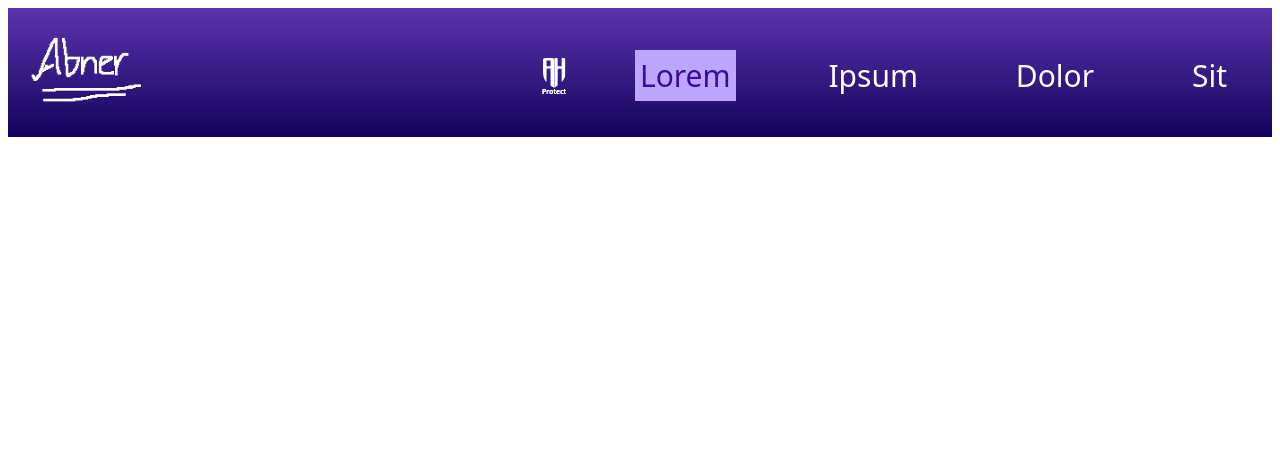
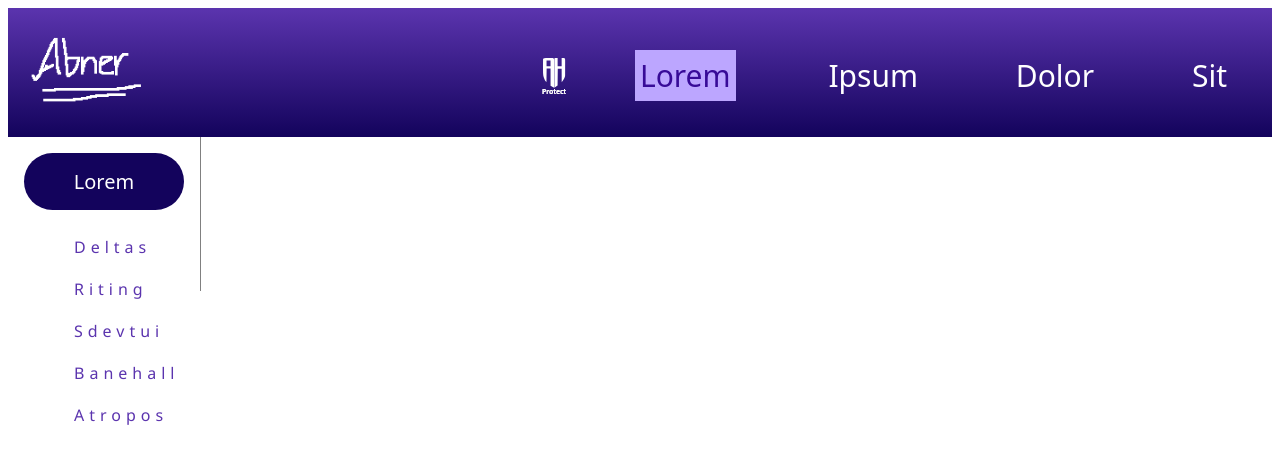
Before and after one commit to Thirdypogi13/quackit-copy, a PHP site: page /Lorem.html in a window 1280 px wide. Shown: the top 467 px of the page. Run offline with PHP 8.4, Linux system fonts and the light colour scheme.

Commit message:
learn how to po header, nav, article and iframe

```diff
--- a/Lorem.html
+++ b/Lorem.html
@@ -21,6 +21,20 @@
                     </span>
                 </div>
         </header>
+        <nav>
+            <div  id="Loremword">Lorem</div>
+            <ul>
+                <a href="https://www.wallpaperflare.com/abstract-purple-design-pattern-light-wallpaper-graphic-wallpaper-tyyqc" target="_blank" ><li>Deltas</li></a>
+                <a href="https://www.123freevectors.com/light-purple-abstract-background-107109/" target="_blank"><li>Riting</li></a>
+                <a href="https://pixabay.com/illustrations/pattern-purple-design-background-1193740/" target="_blank"><li>Sdevtui</li></a>
+                <a href="https://www.123freevectors.com/purple-black-and-white-polygon-background-design-131682/"><li>Banehall</li></a>
+                <a href="https://img.freepik.com/free-vector/gradient-gadget-text-effect_17005-1286.jpg?w=900&t=st=1662648505~exp=1662649105~hmac=a8f874289102d08bbe8a2223834aa926176b2d7a934bb12837e045d739c24fee"><li>Atropos</li></a>
+            </ul>
+        </nav>
+        <article>
+            <iframe class="scroll">
+            </iframe>
+        </article>
         <div></div>
 
 
--- a/abner2.css
+++ b/abner2.css
@@ -95,6 +95,7 @@ h1 {
 #circle_img {
     display: flex;
     justify-content: space-evenly;
+    border: 30px white solid;
 }
 
 .floatcenter {
@@ -120,7 +121,7 @@ h1 {
 
 footer {
     background: blue linear-gradient(rgb(91, 52, 174),#13035c);
-    padding: 50px;
+    padding: 10px;
     color: white;
 }
 
@@ -171,3 +172,51 @@ td {
     font-family: 'Lucida Sans', 'Lucida Sans Regular', 'Lucida Grande', 'Lucida Sans Unicode', Geneva, Verdana, sans-serif;
     font-style: normal;
 }
+
+nav {
+    float: left;
+    max-width: 160px;
+    margin: 0;
+    padding: 1em;
+}
+
+article {
+    border-left: 1px solid gray;
+    overflow: hidden;
+}
+
+li {
+    list-style: none;
+    font-family: 'Segoe UI', Tahoma, Geneva, Verdana, sans-serif;
+    letter-spacing: 5px;
+    color: rgb(91, 52, 174);
+    padding: 10px;
+}
+
+#Loremword {
+    font-family: system-ui;
+    font-size: 20px;
+    background: #13035c;
+    padding: 15px;
+    text-align: center;
+    border-radius: 30px;
+    color: white;
+}
+
+iframe {
+    height: 100%;
+    width: 100%;
+    border: none;
+}
+
+.scroll {
+    .scroll::-webkit-scrollbar {
+    width: 4px;
+    height: 4px;
+    background-color: #f5f5f5;
+    }
+}
+
+ul a {
+    text-decoration: none;
+}
```
